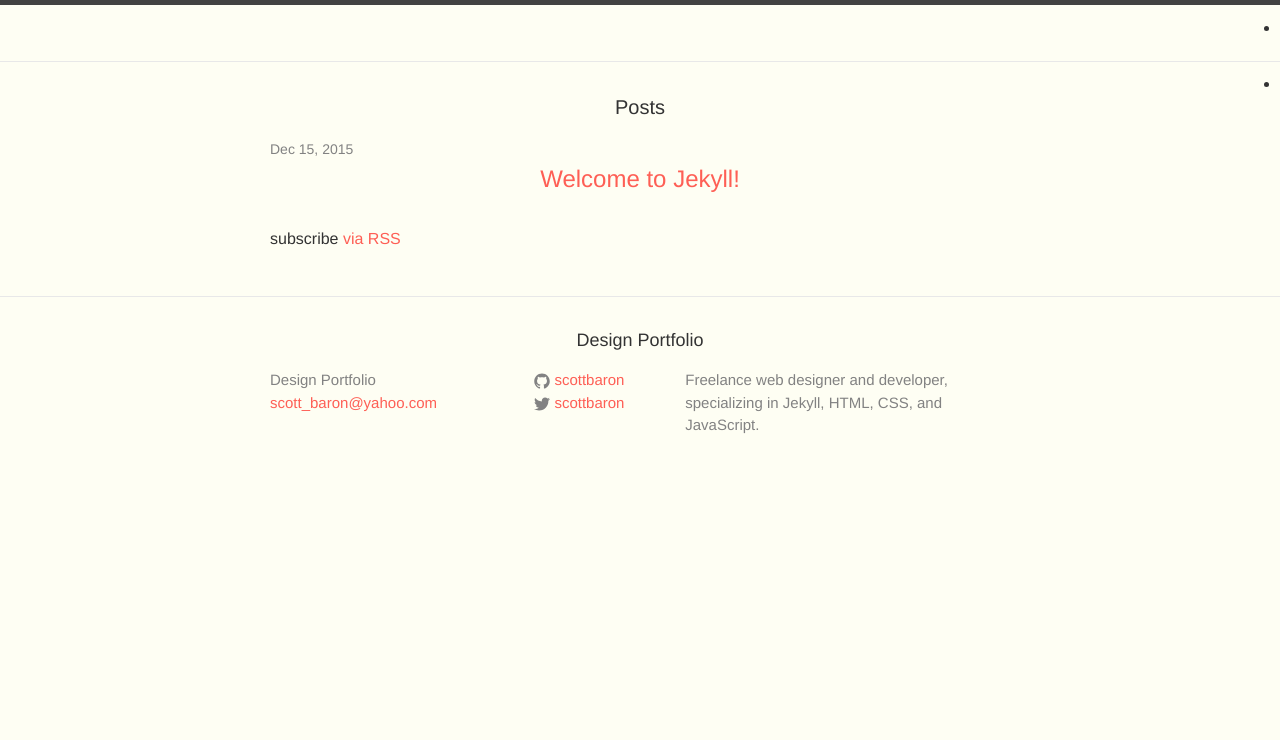
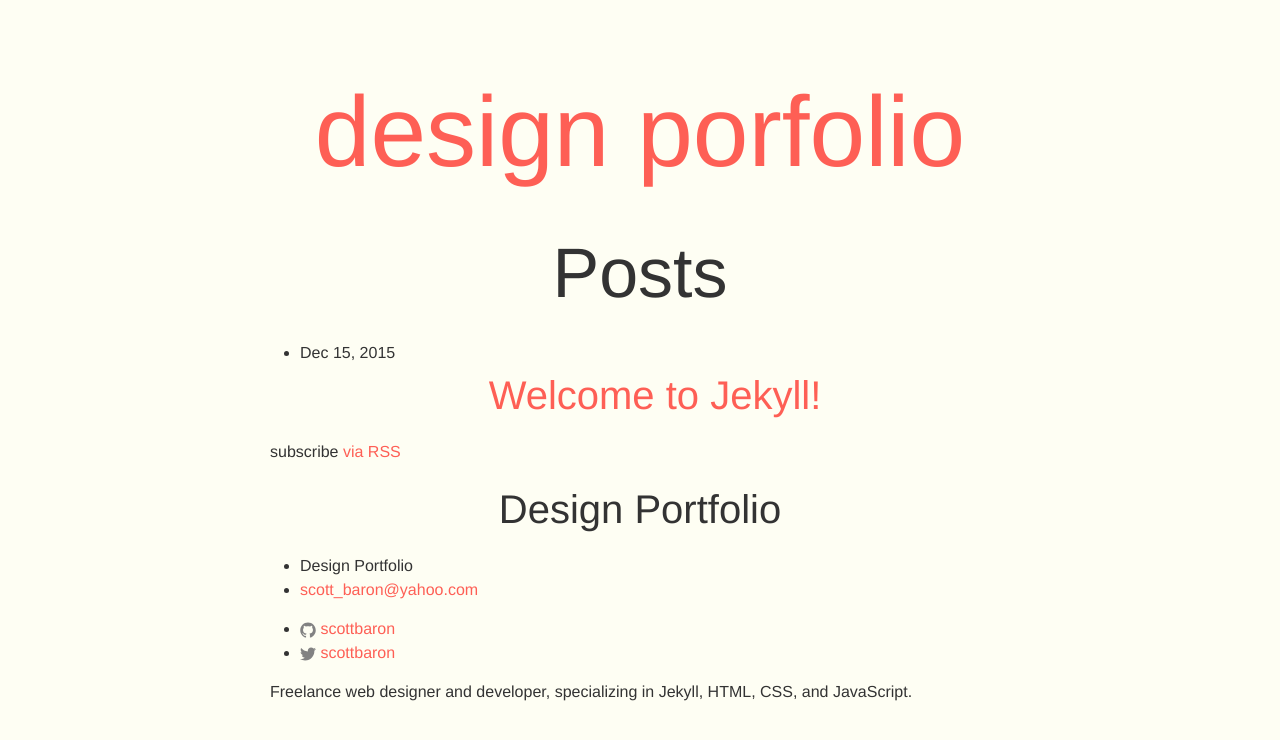
Before and after one commit to scottbaron/portfolio, a Jekyll site: the page built from index.html, in a window 1280 px wide. Shown: the top 740 px of the page. Built offline with Jekyll 4.4.1, drawn with Linux system fonts in a browser that asks for light colours.

Commit message:
more changes

```diff
--- a/_config.yml
+++ b/_config.yml
@@ -3,8 +3,8 @@ title: Design Portfolio
 email: scott_baron@yahoo.com
 description: > # this means to ignore newlines until "baseurl:"
   Freelance web designer and developer, specializing in Jekyll, HTML, CSS, and JavaScript.
-baseurl: "/portfolio" # the subpath of your site, e.g. /blog
-url: "http://yourdomain.com" # the base hostname & protocol for your site
+baseurl: "" # the subpath of your site, e.g. /blog
+url: "http://example.com" # the base hostname & protocol for your site
 twitter_username: scottbaron
 github_username:  scottbaron
 facebook_username: scottbaron
--- a/_includes/header.html
+++ b/_includes/header.html
@@ -9,48 +9,7 @@
 </nav>
 <header class="site-header">
 
+  <h1 class="site-title mega"><a href="/">design porfolio</a></h1>
 
 
 </header>
-
-
-
-
-
-
-
-
-
-
-
-
-
-
-
-
-
-{% comment %}<header class="site-header">
-
-  <div class="wrapper">
-
-    <a class="site-title" href="{{ site.baseurl }}/">{{ site.title }}</a>
-
-    <nav class="site-nav">
-      <a href="#" class="menu-icon">
-        <svg viewBox="0 0 18 15">
-          <path fill="#424242" d="M18,1.484c0,0.82-0.665,1.484-1.484,1.484H1.484C0.665,2.969,0,2.304,0,1.484l0,0C0,0.665,0.665,0,1.484,0 h15.031C17.335,0,18,0.665,18,1.484L18,1.484z"/>
-          <path fill="#424242" d="M18,7.516C18,8.335,17.335,9,16.516,9H1.484C0.665,9,0,8.335,0,7.516l0,0c0-0.82,0.665-1.484,1.484-1.484 h15.031C17.335,6.031,18,6.696,18,7.516L18,7.516z"/>
-          <path fill="#424242" d="M18,13.516C18,14.335,17.335,15,16.516,15H1.484C0.665,15,0,14.335,0,13.516l0,0 c0-0.82,0.665-1.484,1.484-1.484h15.031C17.335,12.031,18,12.696,18,13.516L18,13.516z"/>
-        </svg>
-      </a>
-
-      <div class="trigger">
-        {% for my_page in site.pages %}
-          {% if my_page.title %}
-          <a class="page-link" href="{{ my_page.url | prepend: site.baseurl }}">{{ my_page.title }}</a>
-          {% endif %}
-        {% endfor %}
-      </div>
-    </nav>
-
-  </div>{% endcomment %}
--- a/_sass/_layout.scss
+++ b/_sass/_layout.scss
@@ -1,242 +1,15 @@
-/**
- * Site header
- */
-.site-header {
-    border-top: 5px solid $grey-color-dark;
-    border-bottom: 1px solid $grey-color-light;
-    min-height: 56px;
 
-    // Positioning context for the mobile navigation icon
-    position: relative;
-}
+.site-nav {
+    text-align: center;
 
-.site-title {
-    font-size: 26px;
-    font-weight: 300;
-    line-height: 56px;
-    letter-spacing: -1px;
-    margin-bottom: 0;
-    float: left;
+    ul {
+        margin:1em 0;
+        list-style: none;
+    }
 
-    &,
-    &:visited {
-        color: $grey-color-dark;
+    li {
+        display:inline-block;
+        margin:0 0.5em;
+        font-size:1.5em;
     }
 }
-
-.site-nav {
-    float: right;
-    line-height: 56px;
-
-    .menu-icon {
-        display: none;
-    }
-
-    .page-link {
-        color: $text-color;
-        line-height: $base-line-height;
-
-        // Gaps between nav items, but not on the last one
-        &:not(:last-child) {
-            margin-right: 20px;
-        }
-    }
-
-    @include media-query($on-palm) {
-        position: absolute;
-        top: 9px;
-        right: $spacing-unit / 2;
-        background-color: $background-color;
-        border: 1px solid $grey-color-light;
-        border-radius: 5px;
-        text-align: right;
-
-        .menu-icon {
-            display: block;
-            float: right;
-            width: 36px;
-            height: 26px;
-            line-height: 0;
-            padding-top: 10px;
-            text-align: center;
-
-            > svg {
-                width: 18px;
-                height: 15px;
-
-                path {
-                    fill: $grey-color-dark;
-                }
-            }
-        }
-
-        .trigger {
-            clear: both;
-            display: none;
-        }
-
-        &:hover .trigger {
-            display: block;
-            padding-bottom: 5px;
-        }
-
-        .page-link {
-            display: block;
-            padding: 5px 10px;
-
-            &:not(:last-child) {
-                margin-right: 0;
-            }
-            margin-left: 20px;
-        }
-    }
-}
-
-
-
-/**
- * Site footer
- */
-.site-footer {
-    border-top: 1px solid $grey-color-light;
-    padding: $spacing-unit 0;
-}
-
-.footer-heading {
-    font-size: 18px;
-    margin-bottom: $spacing-unit / 2;
-}
-
-.contact-list,
-.social-media-list {
-    list-style: none;
-    margin-left: 0;
-}
-
-.footer-col-wrapper {
-    font-size: 15px;
-    color: $grey-color;
-    margin-left: -$spacing-unit / 2;
-    @extend %clearfix;
-}
-
-.footer-col {
-    float: left;
-    margin-bottom: $spacing-unit / 2;
-    padding-left: $spacing-unit / 2;
-}
-
-.footer-col-1 {
-    width: -webkit-calc(35% - (#{$spacing-unit} / 2));
-    width:         calc(35% - (#{$spacing-unit} / 2));
-}
-
-.footer-col-2 {
-    width: -webkit-calc(20% - (#{$spacing-unit} / 2));
-    width:         calc(20% - (#{$spacing-unit} / 2));
-}
-
-.footer-col-3 {
-    width: -webkit-calc(45% - (#{$spacing-unit} / 2));
-    width:         calc(45% - (#{$spacing-unit} / 2));
-}
-
-@include media-query($on-laptop) {
-    .footer-col-1,
-    .footer-col-2 {
-        width: -webkit-calc(50% - (#{$spacing-unit} / 2));
-        width:         calc(50% - (#{$spacing-unit} / 2));
-    }
-
-    .footer-col-3 {
-        width: -webkit-calc(100% - (#{$spacing-unit} / 2));
-        width:         calc(100% - (#{$spacing-unit} / 2));
-    }
-}
-
-@include media-query($on-palm) {
-    .footer-col {
-        float: none;
-        width: -webkit-calc(100% - (#{$spacing-unit} / 2));
-        width:         calc(100% - (#{$spacing-unit} / 2));
-    }
-}
-
-
-
-/**
- * Page content
- */
-.page-content {
-    padding: $spacing-unit 0;
-}
-
-.page-heading {
-    font-size: 20px;
-}
-
-.post-list {
-    margin-left: 0;
-    list-style: none;
-
-    > li {
-        margin-bottom: $spacing-unit;
-    }
-}
-
-.post-meta {
-    font-size: $small-font-size;
-    color: $grey-color;
-}
-
-.post-link {
-    display: block;
-    font-size: 24px;
-}
-
-
-
-/**
- * Posts
- */
-.post-header {
-    margin-bottom: $spacing-unit;
-}
-
-.post-title {
-    font-size: 42px;
-    letter-spacing: -1px;
-    line-height: 1;
-
-    @include media-query($on-laptop) {
-        font-size: 36px;
-    }
-}
-
-.post-content {
-    margin-bottom: $spacing-unit;
-
-    h2 {
-        font-size: 32px;
-
-        @include media-query($on-laptop) {
-            font-size: 28px;
-        }
-    }
-
-    h3 {
-        font-size: 26px;
-
-        @include media-query($on-laptop) {
-            font-size: 22px;
-        }
-    }
-
-    h4 {
-        font-size: 20px;
-
-        @include media-query($on-laptop) {
-            font-size: 18px;
-        }
-    }
-}
```
Also changed, not shown: 5 other files.
